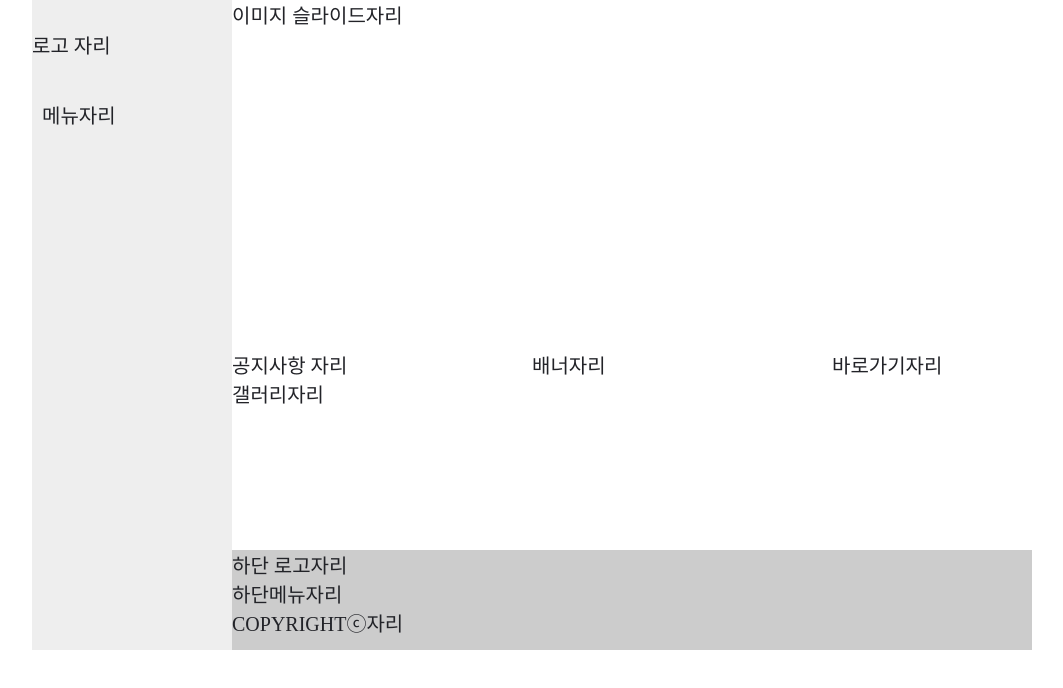
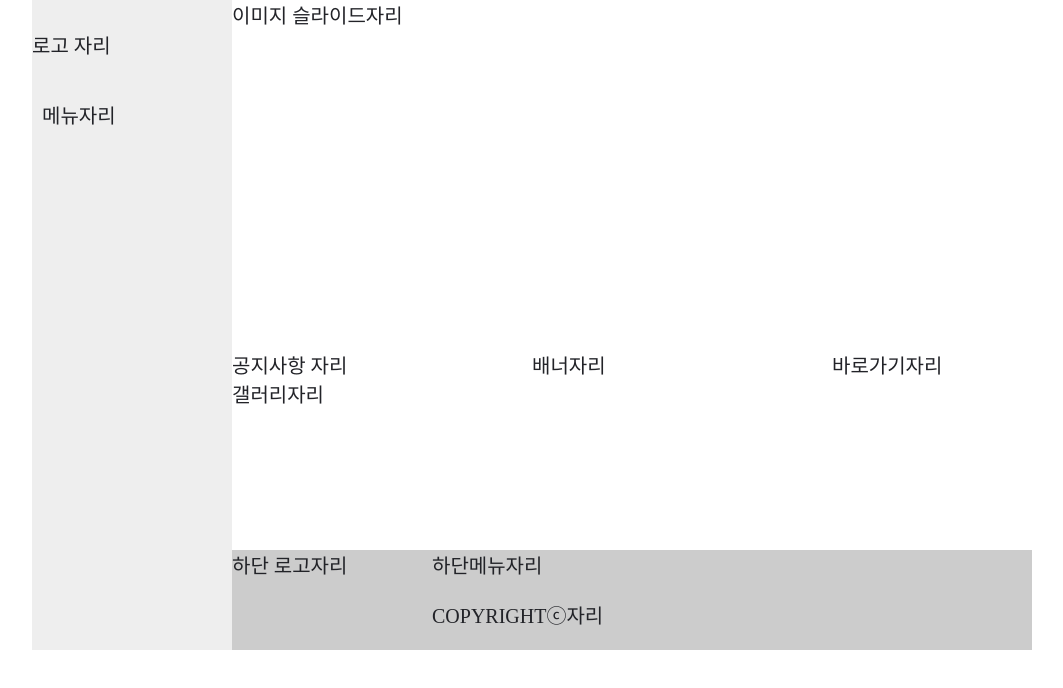
Before and after one commit to limKyungEun/02_question, a plain HTML site: page index.html in a window 1280 px wide. Shown: the whole page, without its empty margins (108-1171 px from the left). Drawn offline with Linux system fonts and the light colour scheme.

Commit message:
css footer(로고,메뉴,카피)스타일 추가

```diff
--- a/css/style.css
+++ b/css/style.css
@@ -77,7 +77,7 @@ header{
 }
 
 .shortcut{
-    float: right;/*아더랩 안에서 왼*/
+    float: right;/*아더랩 안에서 오*/
     height: 200px;
     width: 200px;
 }
@@ -88,9 +88,31 @@ footer{
     width: 800px;
 }
 
-.bottom{
+.bottom{/*btlogo와 site 묶음*/
     float: left;
     height: 100px;
     width: 800px;
     background-color: #cccccc;
 }
+
+.btlogo{
+    float: left;/*푸터안에서 왼*/
+    height: 100px;
+    width: 200px;
+}
+
+.site{/*btmenu, copy 묶음*/
+    float: right;
+    height: 100px;
+    width: 600px;
+}
+
+.btmenu{
+    height: 50px;/*site의 height 2/1*/
+    width: 600px;
+}
+
+.copy{
+    height: 50px;/*site의 height 2/1*/
+    width: 600px;
+}
```
